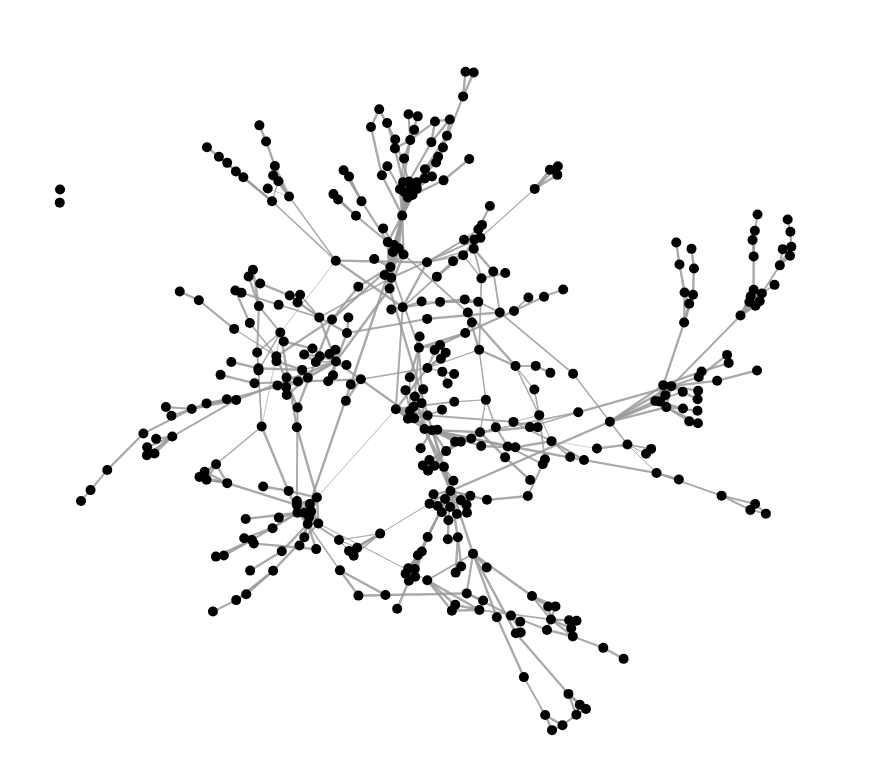
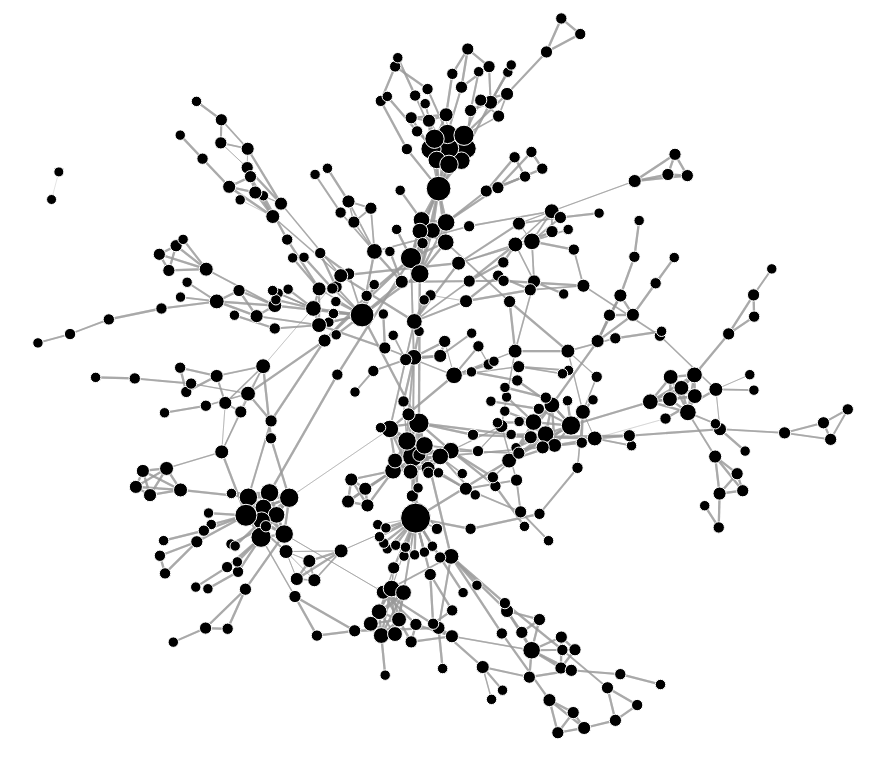
Before and after one commit to mihi-tr/d3topo, a plain HTML site: page index.html in a window 1280 px wide. Shown: the whole page, without its empty margins (97-982 px from the left). Drawn offline with Linux system fonts and the light colour scheme; animation ran at ten frames a second.

Commit message:
added degree calculation and varying size

```diff
--- a/index.html
+++ b/index.html
@@ -6,6 +6,12 @@
   stroke: #999;
   stroke-opacity: .6;
   }
+
+.node {
+  stroke: #FFFFFF;
+  stroke-width: 1px;
+  }
+
 </style>
 </head>
 
@@ -25,21 +31,40 @@ d3.tsv("current-topo.tsv", function(d) {
   height=768;
   var force = d3.layout.force()
       .charge(-50)
-      .linkDistance(5)
+      .linkDistance(25)
       .size([width, height]);
 
    var svg = d3.select("#graph").append("svg")
        .attr("width", width)
        .attr("height", height);
 
-  ips=_.map(d,function(d) {
-    return ([d.dest,d.src])})
-  ips=_.uniq(_.reduce(ips,function(x,y) {
-    return (x.concat(y))
-    },[]));
+  ips=_.reduce(_.map(d,function(d) {
+    return ([d.dest,d.src])}),
+      function(x,y) { return (x.concat(y)) },[])
+
+  degree=_.reduce(ips,function(x,y) {
+    if (x[y]==undefined) {
+      x[y]=1;
+      }
+    else {
+      x[y]+=1;
+      }
+    return (x)},{})
+
+  ips=_.uniq(ips)
   ip_lookup=_.reduce(_.map(ips,function(d,n) { return ([d,n])}),
     function(x,y) {x[y[0]]=y[1]; return(x)},{});
 
+  radius = function(degree) {
+    max=_.max(_.values(degree));
+    min=1;
+    max_rad=15;
+    min_rad=5;
+    return function(n) {
+      return (((n-min)/(max-min)*(max_rad-min_rad)+min_rad))
+      }
+    }(degree);
+  console.log(radius);
   function cost(x) {
     var c=1/x*5;
     if (isNaN(c)) {
@@ -47,7 +72,7 @@ d3.tsv("current-topo.tsv", function(d) {
       }
     else { return (c);}}
   var graph={
-    "nodes": _.map(ips, function(d){return ({"name":d})}),
+    "nodes": _.map(ips, function(d){return ({"name":d,"degree":degree[d]})}),
     "links": _.map(d, function(d) {
       return ({"source": ip_lookup[d.dest],
         "target": ip_lookup[d.src],
@@ -69,7 +94,7 @@ d3.tsv("current-topo.tsv", function(d) {
          .data(graph.nodes)
          .enter().append("circle")
          .attr("class", "node")
-         .attr("r", 5)
+         .attr("r", function(d) { return (radius(d.degree))})
          .attr("name", function(d) { return (d.name)})
          .call(force.drag);
 
@@ -85,7 +110,6 @@ d3.tsv("current-topo.tsv", function(d) {
          node.attr("cx", function(d) { return d.x; })
               .attr("cy", function(d) { return d.y; }); });
 
-  console.log(graph);
   });
 </script>
 </body>
```
